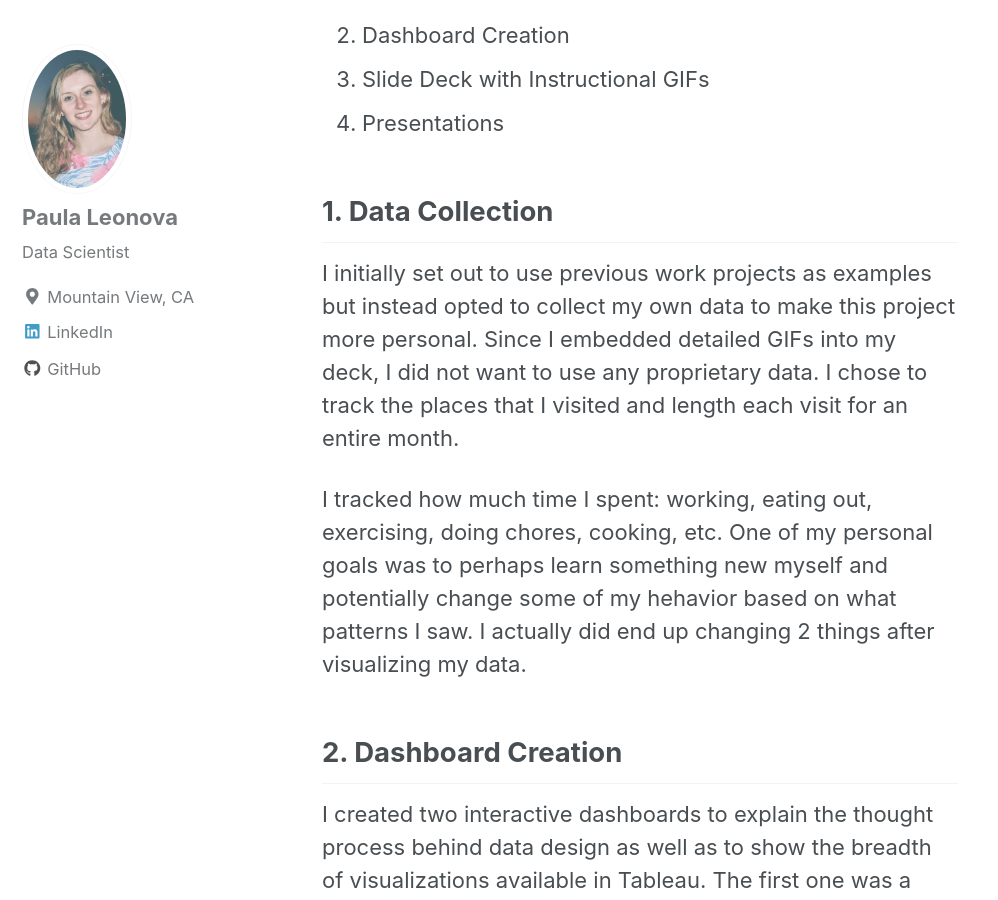
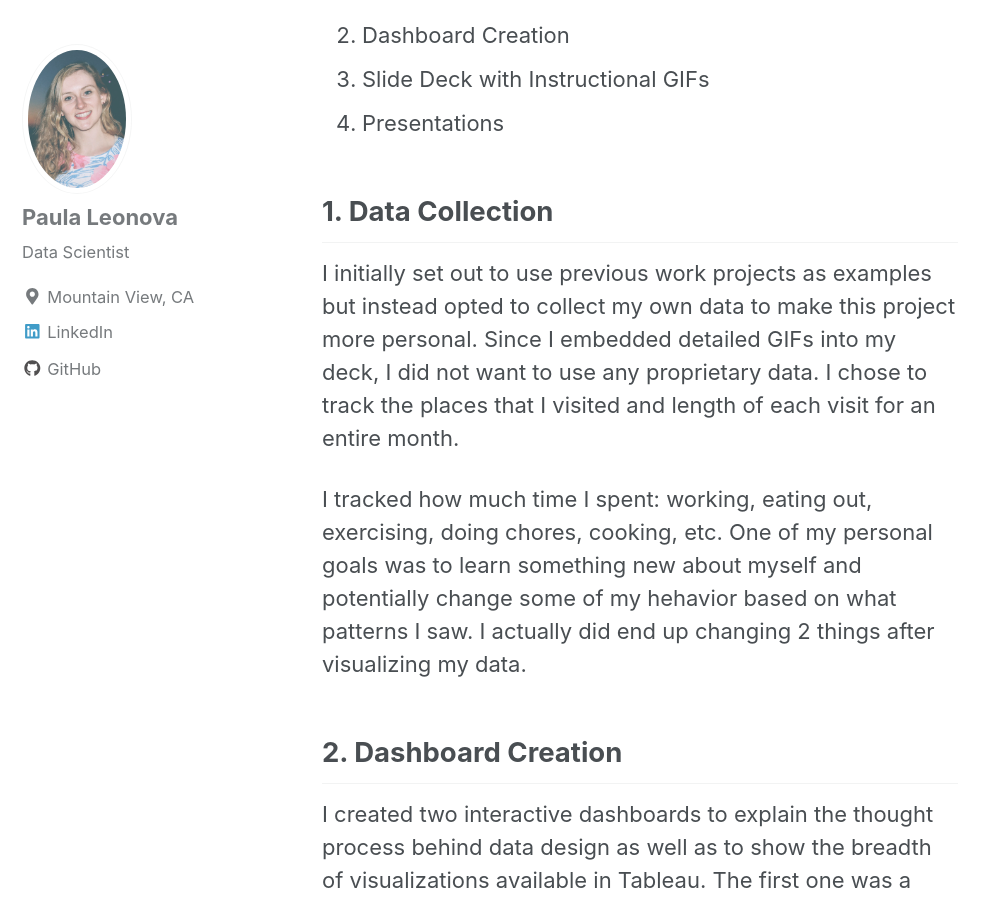
Before and after one commit to pleonova/pleonova.github.io, a Jekyll site: the page built from _posts/2018-08-03-visualization-tableau.md, in a window 1280 px wide and 900 px high, scrolled down 1345 px. Shown: the whole window, without its empty margins (0-998 px from the left). Built offline with Jekyll 4.4.1, drawn with Linux system fonts in a browser that asks for light colours; nearby versions of some CDN libraries.

Commit message:
Edit tableau post for syntax

```diff
--- a/_posts/2018-08-03-visualization-tableau.md
+++ b/_posts/2018-08-03-visualization-tableau.md
@@ -23,9 +23,9 @@ Furthermore, the dashboards that I designed and built for the talks have been **
 4. Presentations
 
 ## 1. Data Collection
-I initially set out to use previous work projects as examples but instead opted to collect my own data to make this project more personal. Since I embedded detailed GIFs into my deck, I did not want to use any proprietary data. I chose to track the places that I visited and length each visit for an entire month.
+I initially set out to use previous work projects as examples but instead opted to collect my own data to make this project more personal. Since I embedded detailed GIFs into my deck, I did not want to use any proprietary data. I chose to track the places that I visited and length of each visit for an entire month.
 
-I tracked how much time I spent: working, eating out, exercising, doing chores, cooking, etc. One of my personal goals was to perhaps learn something new myself and potentially change some of my hehavior based on what patterns I saw. I actually did end up changing 2 things after visualizing my data.
+I tracked how much time I spent: working, eating out, exercising, doing chores, cooking, etc. One of my personal goals was to learn something new about myself and potentially change some of my hehavior based on what patterns I saw. I actually did end up changing 2 things after visualizing my data.
 
 ## 2. Dashboard Creation
 I created two interactive dashboards to explain the thought process behind data design as well as to show the breadth of visualizations available in Tableau. The first one was a [general overview of my month](https://public.tableau.com/profile/paula#!/vizhome/GuesstheUnderlyingDataexposed/SampleReport), which is typical of the types of high level dashboards companies use to summarize data. These type of views are used to monitor as well as identify any big changes, which would then require further investigation.
```
